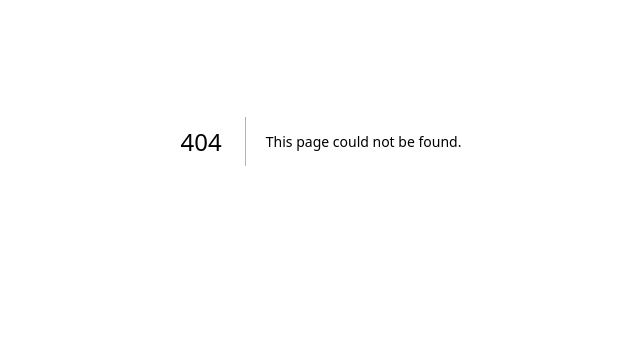
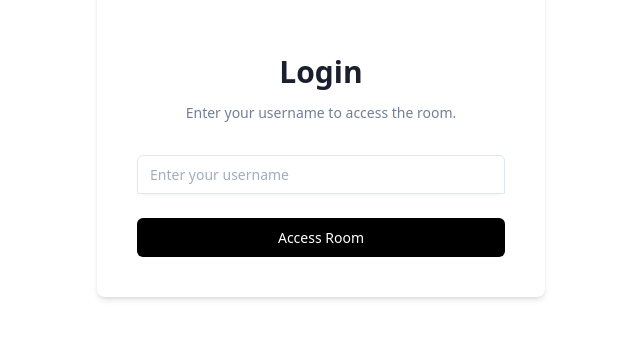
Before and after one commit to MartinetCl/react-IA, a Next.js app in the folder chat-front/: page /login in a window 1280 px wide. Before the commit this address had no page. Shown: the part 259-598 px from the top of the page, without its empty margins (319-959 px from the left). Built offline with nearby package versions, Linux system fonts and the light colour scheme.

Commit message:
front pages

```diff
--- a/chat-front/src/pages/Quizz/index.tsx
+++ b/chat-front/src/pages/Quizz/index.tsx
@@ -1,8 +1,4 @@
-/**
- * v0 by Vercel.
- * @see https://v0.dev/t/6Y1PyKAWTwl
- * Documentation: https://v0.dev/docs#integrating-generated-code-into-your-nextjs-app
- */
+
 export default function Component() {
     return (
         <div className="flex h-screen bg-gray-100 dark:bg-gray-900">
--- /dev/null
+++ b/chat-front/src/pages/login/index.tsx
@@ -0,0 +1,48 @@
+import Link from "next/link";
+import Button from "@/components/ui/button";
+import React from "react";
+
+const Component: React.FC = () => {
+    return (
+        <div className="min-h-screen flex items-center justify-center py-12 px-4 sm:px-6 lg:px-8">
+            <div className="max-w-md w-full space-y-8 bg-white p-10 rounded-lg shadow-md">
+                <div>
+                    <h2 className="mt-6 text-center text-3xl font-extrabold text-gray-900">
+                        Login
+                    </h2>
+                    <p className="mt-2 text-center text-sm text-gray-600">
+                        Enter your username to access the room.
+                    </p>
+                </div>
+                <form className="mt-8 space-y-6" action="#" method="POST">
+                    <input type="hidden" name="remember" value="true" />
+                    <div className="rounded-md shadow-sm -space-y-px">
+                        <div>
+                            <label htmlFor="username" className="sr-only">Username</label>
+                            <input
+                                id="username"
+                                name="username"
+                                type="text"
+                                autoComplete="username"
+                                required
+                                className="appearance-none rounded-none relative block w-full px-3 py-2 border border-gray-300 placeholder-gray-500 text-gray-900 rounded-t-md focus:outline-none focus:ring-indigo-500 focus:border-indigo-500 focus:z-10 sm:text-sm"
+                                placeholder="Enter your username"
+                            />
+                        </div>
+                    </div>
+
+                    <div>
+                        <button
+                            type="submit"
+                            className="group relative w-full flex justify-center py-2 px-4 border border-transparent text-sm font-medium rounded-md text-white bg-black hover:bg-gray-700 focus:outline-none focus:ring-2 focus:ring-offset-2 focus:ring-black"
+                        >
+                            Access Room
+                        </button>
+                    </div>
+                </form>
+            </div>
+        </div>
+    );
+};
+
+export default Component;
--- /dev/null
+++ b/chat-front/src/pages/topics/index.tsx
@@ -0,0 +1,39 @@
+
+import React from "react";
+
+const Component: React.FC = () => {
+    return (
+
+
+        <div className="flex flex-col h-screen">
+            <header className="flex h-[60px] items-center gap-4 border-b bg-gray-100/40 px-6 dark:bg-gray-800/40">
+                <a className="flex items-center gap-2 font-semibold" href="#">
+
+                    <span>Acme Inc</span>
+                </a>
+                <button>Toggle notifications</button>
+            </header>
+            <main className="flex flex-1 flex-col gap-4 p-4 md:gap-8 md:p-6">
+                <div className="flex items-center">
+                    <h1 className="font-semibold text-lg md:text-2xl">Choose a Quiz Topic</h1>
+                </div>
+                <div className="grid grid-cols-1 md:grid-cols-2 lg:grid-cols-3 gap-4">
+                    {/* Quiz topic cards here */}
+                    {/* Repeat this block for each quiz topic */}
+                    <div className="border shadow-sm rounded-lg">
+                        <div className="p-4">
+                            <h2 className="text-xl font-semibold">Geography Quiz</h2>
+                            <p className="mt-2 text-gray-500 dark:text-gray-400">This quiz will test your knowledge of geography.</p>
+                            <button>Start Quiz</button>
+                        </div>
+                    </div>
+                    {/* Other quiz topics... */}
+                </div>
+            </main>
+        </div>
+
+
+    );
+};
+
+export default Component;
```
Also changed, not shown: chat-front/src/pages/Topic/index.tsx (deleted, +0 -126 lines).
